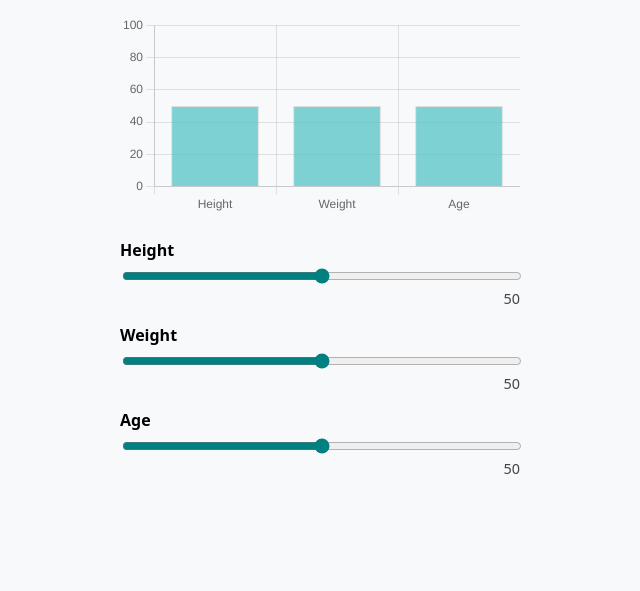
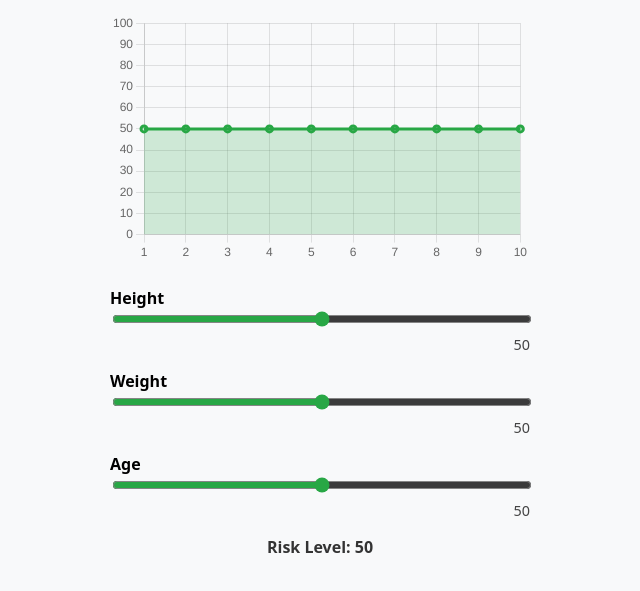
Before and after one commit to dnichols28/proto.io, a plain HTML site: page index.html in a window 1280 px wide. Shown: the part 63-654 px from the top of the page, without its empty margins (320-960 px from the left). Drawn offline with nearby package versions, Linux system fonts and the light colour scheme.

Commit message:
Change title and update chart to line chart

```diff
--- a/index.html
+++ b/index.html
@@ -3,7 +3,7 @@
 <head>
   <meta charset="utf-8" />
   <meta name="viewport" content="width=device-width, initial-scale=1.0">
-  <title>Interactive Risk Assessment</title>
+  <title>Interactive Single-Y Line Chart</title>
   <script src="https://cdn.jsdelivr.net/npm/chart.js@4"></script>
   <style>
     body {
@@ -16,33 +16,27 @@
       align-items: center;
     }
 
-    /* Chart container ensures it scales */
+    h3 { margin-bottom: 1rem; }
+
     .chart-container {
       position: relative;
       width: 100%;
-      max-width: 400px; /* fits phones comfortably */
+      max-width: 420px;
+      height: 250px;
     }
 
     canvas {
       width: 100% !important;
-      height: auto !important;
+      height: 100% !important;
     }
 
-    /* Sliders arranged vertically */
     .controls {
       display: flex;
       flex-direction: column;
-      align-items: stretch;
       gap: 1rem;
       width: 100%;
-      max-width: 400px;
+      max-width: 420px;
       margin-top: 1.5rem;
-    }
-
-    .control {
-      display: flex;
-      flex-direction: column;
-      align-items: stretch;
     }
 
     .control label {
@@ -52,7 +46,7 @@
 
     input[type="range"] {
       width: 100%;
-      accent-color: teal;
+      accent-color: #28a745;
     }
 
     .val {
@@ -61,13 +55,19 @@
       color: #444;
       margin-top: 0.2rem;
     }
+
+    .yvalue {
+      margin-top: 1rem;
+      font-weight: bold;
+      color: #333;
+    }
   </style>
 </head>
 <body>
   <h3>Interactive Risk Assessment</h3>
 
   <div class="chart-container">
-    <canvas id="barChart"></canvas>
+    <canvas id="lineChart"></canvas>
   </div>
 
   <div class="controls">
@@ -86,44 +86,70 @@
       <input type="range" id="s3" min="0" max="100" value="50">
       <div class="val" id="v3">50</div>
     </div>
+  </div>
 
+  <div class="yvalue">Risk Level: <span id="yVal">50</span></div>
 
 <script>
-const ctx = document.getElementById('barChart').getContext('2d');
+const ctx = document.getElementById('lineChart').getContext('2d');
+
+// initialize chart with one dataset
 const data = {
-  labels: ['Height','Weight','Age'],
+  labels: Array.from({length: 10}, (_, i) => i + 1), // x-axis from 1 to 10
   datasets: [{
-    label: 'Value',
-    data: [50,50,50],
-    backgroundColor: 'rgba(75, 192, 192, 0.7)',
-    borderWidth: 1
+    label: 'Combined Y Value',
+    data: Array(10).fill(50),
+    borderColor: '#28a745',
+    backgroundColor: 'rgba(40, 167, 69, 0.2)',
+    borderWidth: 3,
+    tension: 0.3,
+    fill: true
   }]
 };
-const cfg = {
-  type: 'bar',
+
+const config = {
+  type: 'line',
   data,
   options: {
+    responsive: true,
     maintainAspectRatio: false,
-    responsive: true,
     scales: { y: { beginAtZero: true, max: 100 } },
-    plugins: { legend: { display: false } }
+    plugins: { legend: { display: false } },
+    animation: { duration: 250 }
   }
 };
-const chart = new Chart(ctx, cfg);
 
-function wire(idS, idV, idx) {
-  const s = document.getElementById(idS);
-  const v = document.getElementById(idV);
-  s.addEventListener('input', () => {
-    const val = Number(s.value);
-    v.textContent = val;
-    chart.data.datasets[0].data[idx] = val;
-    chart.update();
+const chart = new Chart(ctx, config);
+
+// Function to compute combined Y (average)
+function computeY() {
+  const s1 = Number(document.getElementById('s1').value);
+  const s2 = Number(document.getElementById('s2').value);
+  const s3 = Number(document.getElementById('s3').value);
+  const avg = (s1 + s2 + s3) / 3;
+  return avg;
+}
+
+// Update chart whenever any slider changes
+function updateChart() {
+  const newY = computeY();
+  document.getElementById('yVal').textContent = newY.toFixed(1);
+
+  // update text values for sliders
+  ['1','2','3'].forEach(i => {
+    document.getElementById('v'+i).textContent =
+      document.getElementById('s'+i).value;
   });
+
+  // update line to reflect new Y (flat line across all x)
+  chart.data.datasets[0].data = Array(10).fill(newY);
+  chart.update();
 }
-wire('s1','v1',0);
-wire('s2','v2',1);
-wire('s3','v3',2);
+
+// Connect sliders
+['s1','s2','s3'].forEach(id => {
+  document.getElementById(id).addEventListener('input', updateChart);
+});
 </script>
 </body>
 </html>
```
